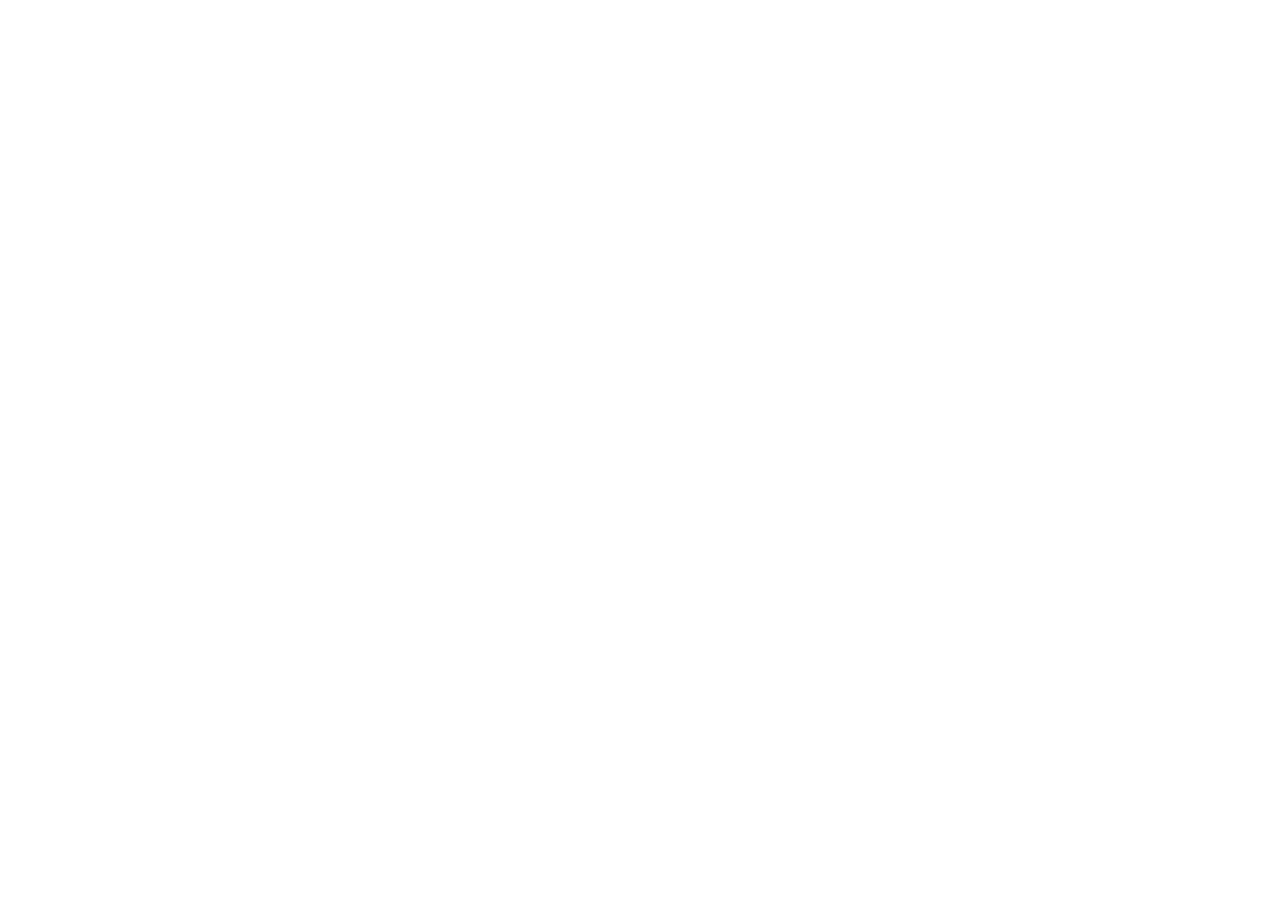
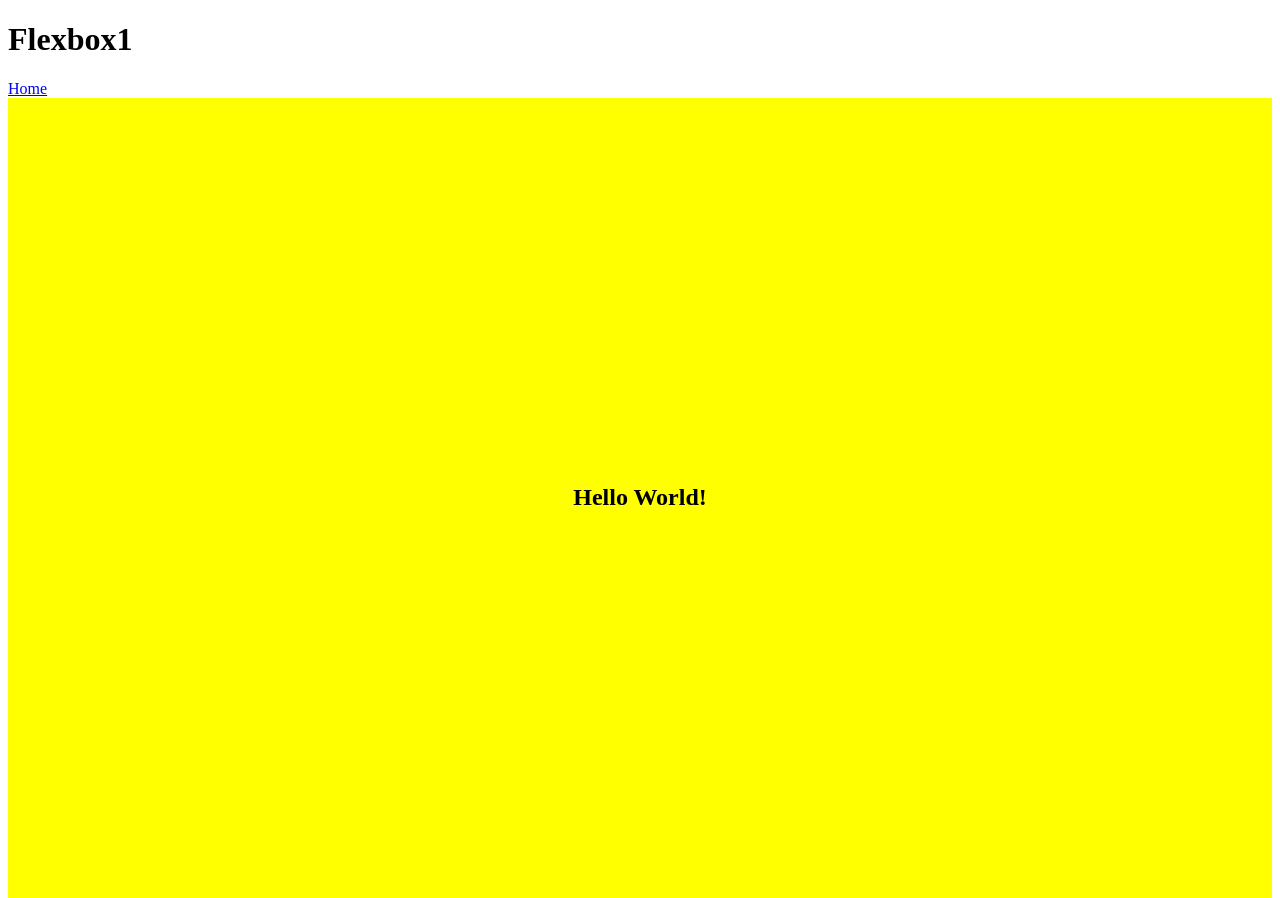
Before and after one commit to ay4nnnn/Flexbox-Labs, a plain HTML site: page html/flexbox1.html in a window 1280 px wide. Before the commit the page ends 800 px from the top, so only its background shows below. Drawn offline with Linux system fonts and the light colour scheme.

Commit message:
added yellow backgroiund taking full screen wiht hello world text in the middle using flex

```diff
--- a/css/style1.css
+++ b/css/style1.css
@@ -0,0 +1,12 @@
+html, body{
+    height: 100%;
+}
+
+main{
+    background-color: yellow;
+    min-height: 100%;
+    display: flex;
+    flex-direction: row;
+    justify-content: center;
+    align-items: center;
+}
--- a/html/flexbox1.html
+++ b/html/flexbox1.html
@@ -7,6 +7,11 @@
     <link rel="stylesheet" href="/css/style1.css">
 </head>
 <body>
+    <h1>Flexbox1</h1>
+    <a href="../index.html">Home</a>
+    <main>
+        <h2>Hello World!</h2>
 
+    </main>
 </body>
 </html>
```
